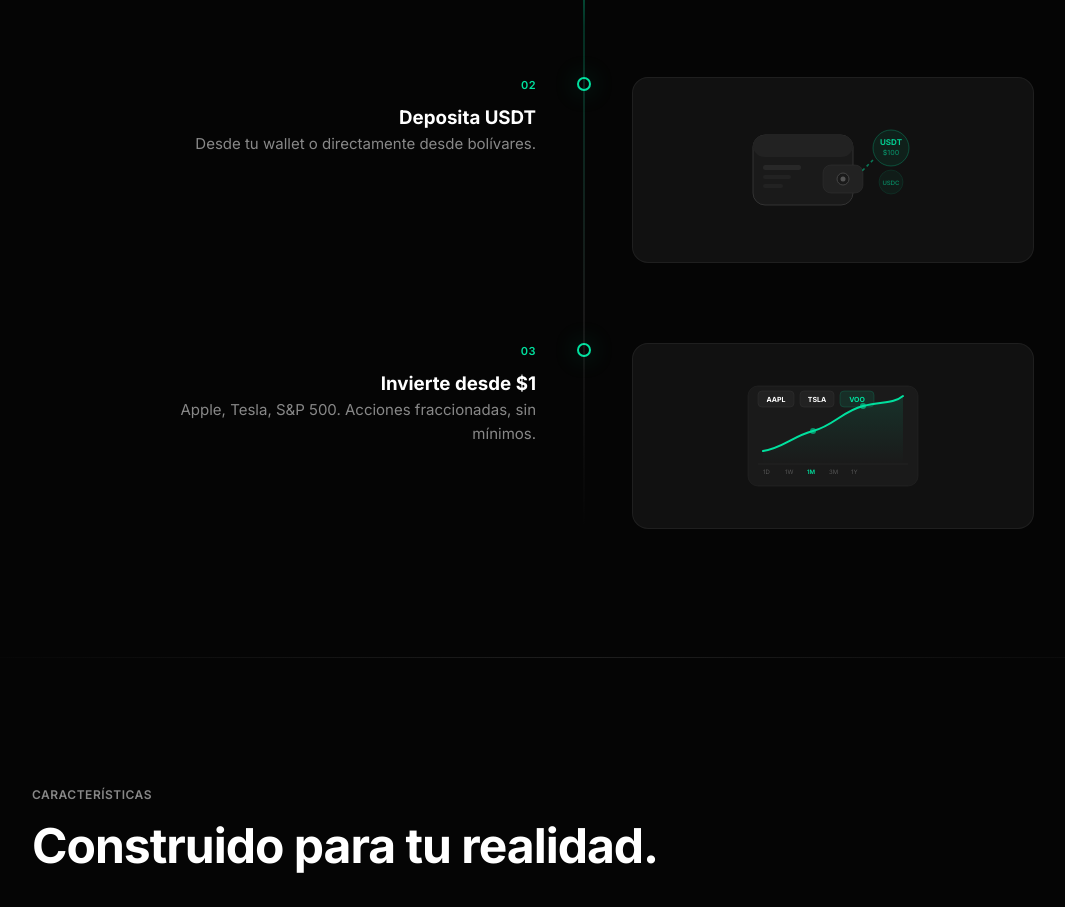
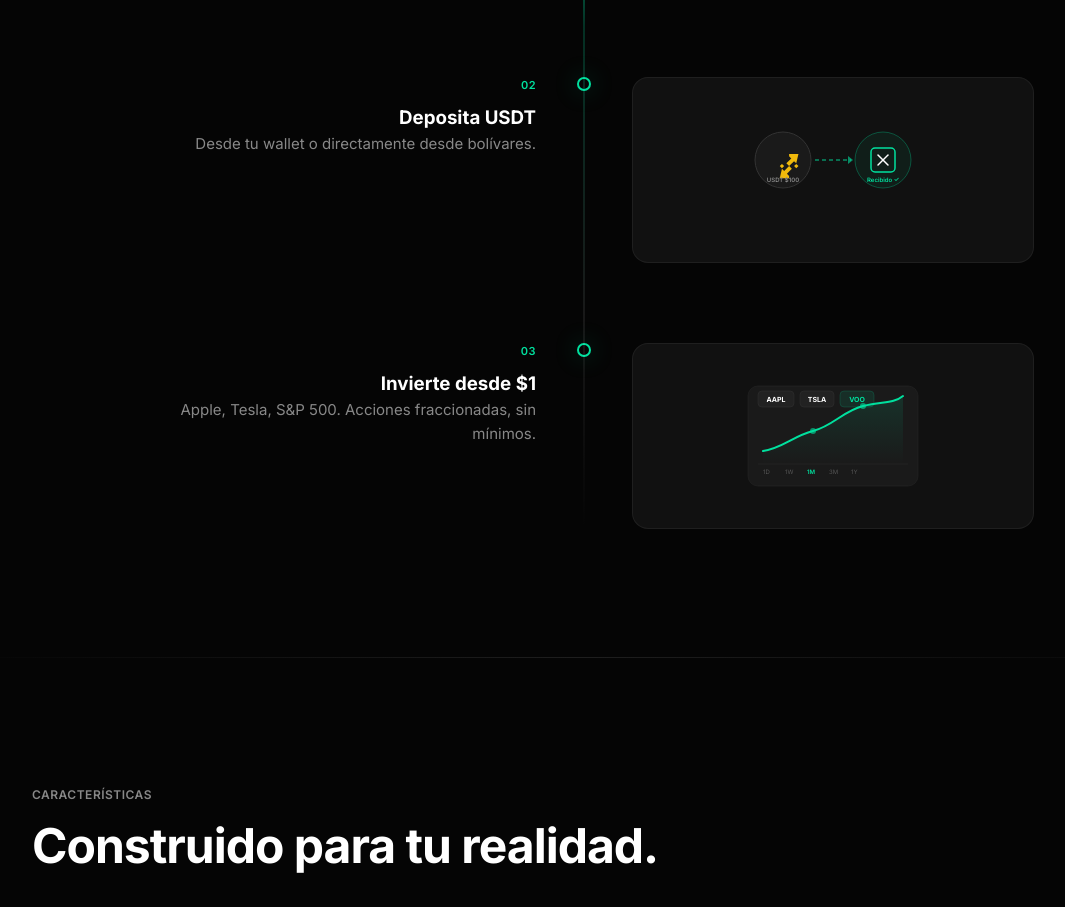
Before and after one commit to Gach30/pasi-website, a plain HTML site: page index.html in a window 1280 px wide. Shown: the part 3339-4246 px from the top of the page, without its empty margins (56-1121 px from the left). Drawn offline with Linux system fonts and the light colour scheme.

Commit message:
Redesign step 2 illustration: Binance -> Pasi transfer
Two circles connected by a dashed arrow: Binance logo with
'USDT $100' on the left, Pasi logo with 'Recibido' checkmark
on the right. Shows the deposit flow clearly.

Co-Authored-By: Claude Opus 4.6 (1M context) <noreply@anthropic.com>

```diff
--- a/index.html
+++ b/index.html
@@ -344,22 +344,17 @@ footer{border-top:1px solid var(--white-06);padding:3rem 0}
 </svg></div></div></div>
 
 <div class="timeline-step reveal"><div class="timeline-dot"></div><div class="tl-left"><div class="tl-visual"><svg class="tl-illustration" viewBox="0 0 200 120" fill="none" xmlns="http://www.w3.org/2000/svg">
-<rect x="20" y="25" width="100" height="70" rx="12" fill="#1a1a1a" stroke="#333" stroke-width="1"/>
-<rect x="20" y="25" width="100" height="22" rx="12" fill="#222"/>
-<rect x="90" y="55" width="40" height="28" rx="8" fill="#222" stroke="#333" stroke-width=".5"/>
-<circle cx="110" cy="69" r="6" fill="#1a1a1a" stroke="#444" stroke-width="1"/>
-<circle cx="110" cy="69" r="2.5" fill="#555"/>
-<rect x="30" y="55" width="38" height="5" rx="2.5" fill="#282828"/>
-<rect x="30" y="65" width="28" height="4" rx="2" fill="#222"/>
-<rect x="30" y="74" width="20" height="4" rx="2" fill="#222"/>
-<g opacity=".9">
-<circle cx="158" cy="38" r="18" fill="rgba(0,224,158,0.08)" stroke="rgba(0,224,158,0.3)" stroke-width="1"/>
-<text x="158" y="35" text-anchor="middle" font-family="Inter,sans-serif" font-size="8" font-weight="700" fill="#00E09E">USDT</text>
-<text x="158" y="45" text-anchor="middle" font-family="Inter,sans-serif" font-size="7" font-weight="500" fill="rgba(0,224,158,0.6)">$100</text>
-</g>
-<path d="M140 50 L128 62" stroke="#00E09E" stroke-width="1.5" stroke-dasharray="3 3" opacity=".5"/>
-<circle cx="158" cy="72" r="12" fill="rgba(0,224,158,0.05)" stroke="rgba(0,224,158,0.2)" stroke-width=".5"/>
-<text x="158" y="75" text-anchor="middle" font-family="Inter,sans-serif" font-size="6" font-weight="600" fill="rgba(0,224,158,0.5)">USDC</text>
+<!-- Binance circle -->
+<circle cx="50" cy="50" r="28" fill="#1a1a1a" stroke="#333" stroke-width="1"/>
+<path d="M50 32l4 4-9 9 5 5 9-9 4 4 4-17h-17zM37 46l-4 4 4 4 4-4zM50 68l-4-4 9-9-5-5-9 9-4-4-4 17h17zM63 54l4-4-4-4-4 4z" fill="#F0B90B" transform="scale(.55) translate(52,52)"/>
+<text x="50" y="72" text-anchor="middle" font-family="Inter,sans-serif" font-size="6" font-weight="600" fill="#888">USDT $100</text>
+<!-- Dashed arrow -->
+<line x1="82" y1="50" x2="118" y2="50" stroke="#00E09E" stroke-width="1.5" stroke-dasharray="4 3" opacity=".6"/>
+<polygon points="120,50 115,46 115,54" fill="#00E09E" opacity=".6"/>
+<!-- Pasi circle -->
+<circle cx="150" cy="50" r="28" fill="rgba(0,224,158,0.06)" stroke="rgba(0,224,158,0.3)" stroke-width="1"/>
+<svg x="136" y="36" width="28" height="28" viewBox="0 0 28 28"><rect x="2" y="2" width="24" height="24" rx="4" stroke="#00E09E" stroke-width="1.5" fill="none"/><line x1="9" y1="9" x2="19" y2="19" stroke="white" stroke-width="1.5" stroke-linecap="round"/><line x1="19" y1="9" x2="9" y2="19" stroke="white" stroke-width="1.5" stroke-linecap="round"/></svg>
+<text x="150" y="72" text-anchor="middle" font-family="Inter,sans-serif" font-size="6" font-weight="600" fill="#00E09E">Recibido ✓</text>
 </svg></div></div><div class="tl-right"><p class="tl-number">02</p><h3 data-es="Deposita USDT" data-en="Deposit USDT">Deposita USDT</h3><p class="tl-body" data-es="Desde tu wallet o directamente desde bolívares." data-en="From your wallet or directly from bolívares.">Desde tu wallet o directamente desde bolívares.</p></div></div>
 
 <div class="timeline-step reveal"><div class="timeline-dot"></div><div class="tl-left"><p class="tl-number">03</p><h3 data-es="Invierte desde $1" data-en="Invest from $1">Invierte desde $1</h3><p class="tl-body" data-es="Apple, Tesla, S&P 500. Acciones fraccionadas, sin mínimos." data-en="Apple, Tesla, S&P 500. Fractional shares, no minimums.">Apple, Tesla, S&amp;P 500. Acciones fraccionadas, sin mínimos.</p></div><div class="tl-right"><div class="tl-visual"><svg class="tl-illustration" viewBox="0 0 200 120" fill="none" xmlns="http://www.w3.org/2000/svg">
```
